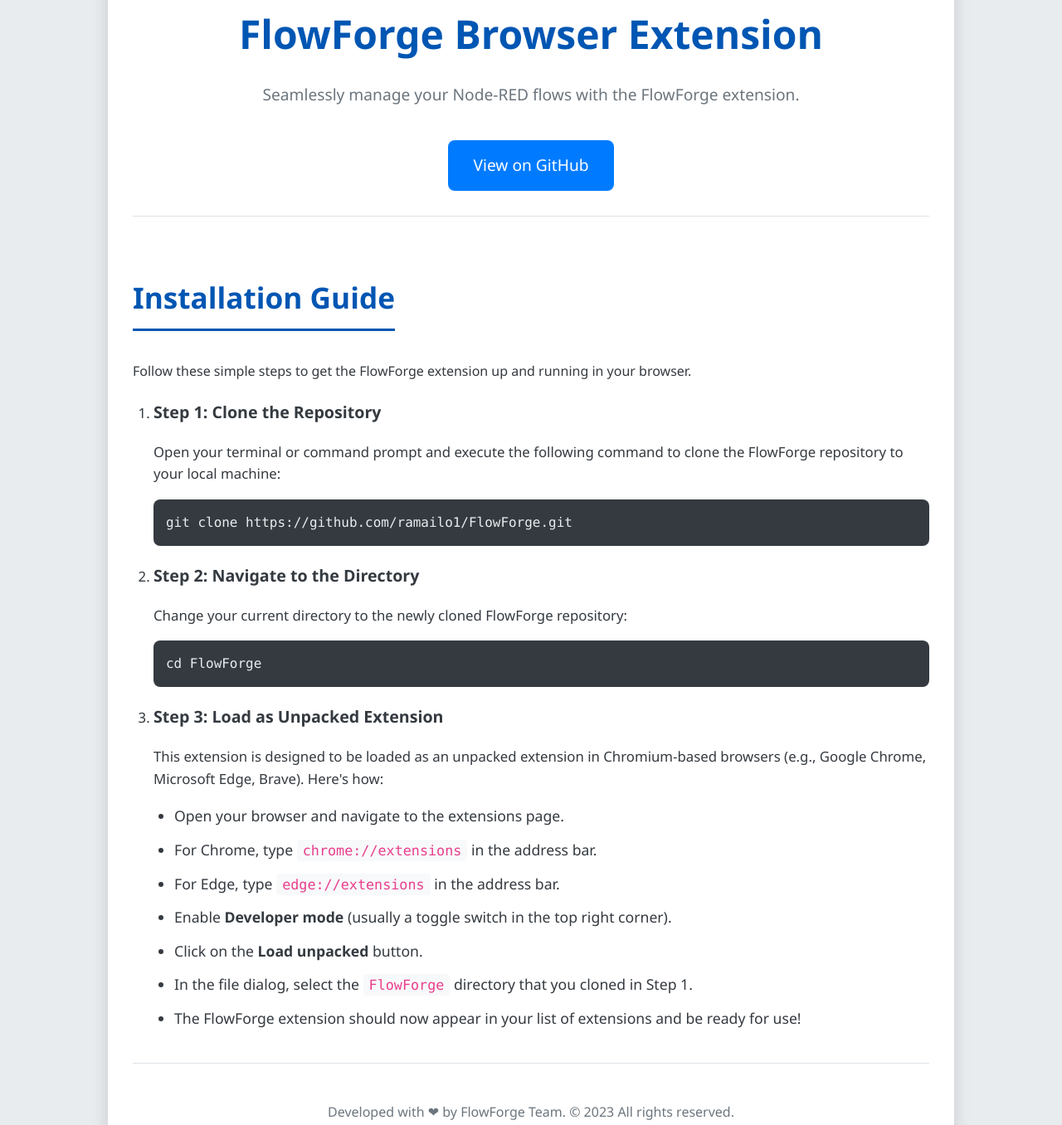
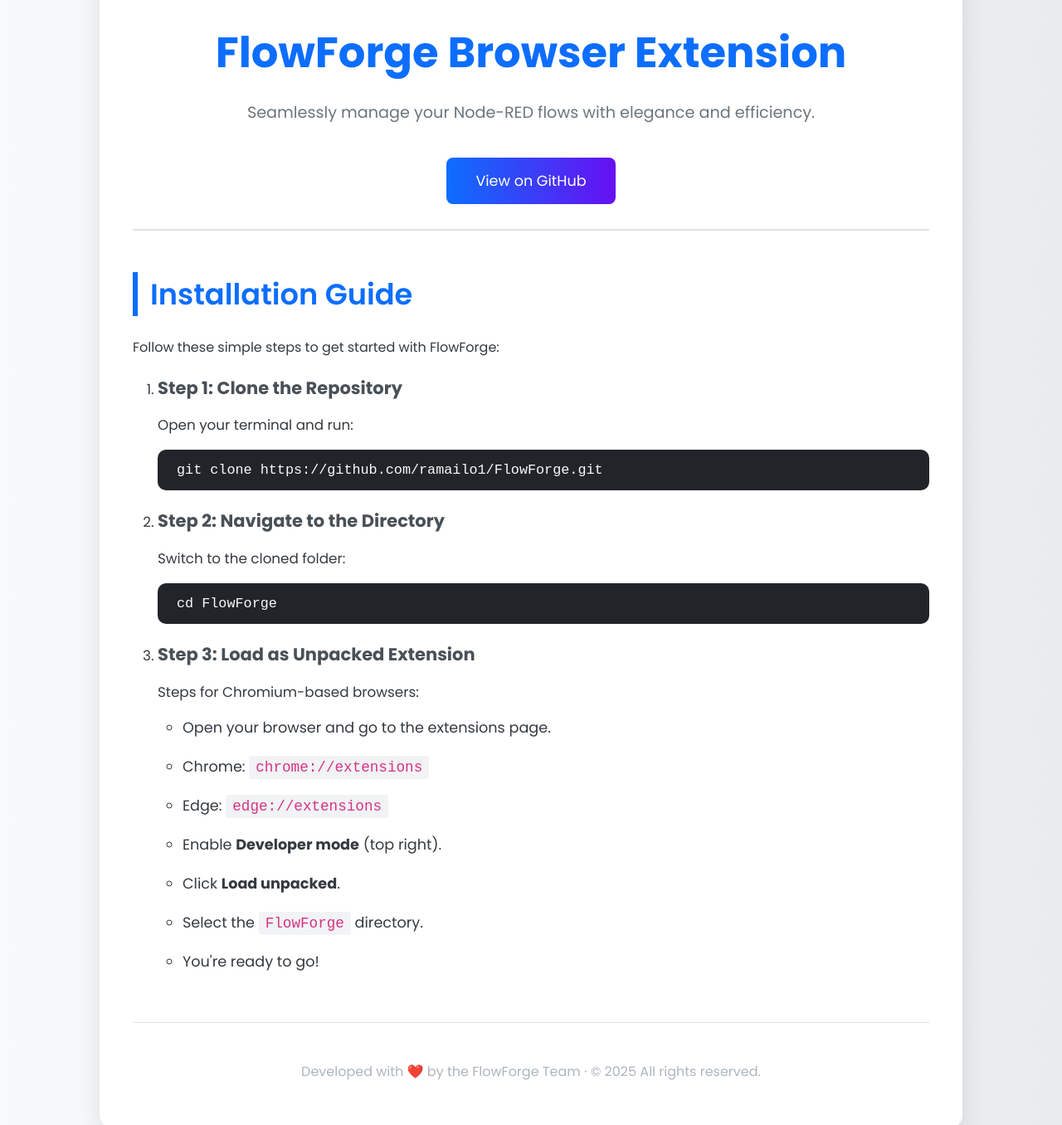
Before and after one commit to ramailo1/FlowForge, a browser extension: page docs/index.html in a window 1280 px wide. Shown: the part 109-1465 px from the top of the page at 83% size. Drawn offline with Linux system fonts and the light colour scheme.

Commit message:
Update: Refine index.html content and styling

```diff
--- a/docs/index.html
+++ b/docs/index.html
@@ -1,114 +1,140 @@
 <!DOCTYPE html>
 <html lang="en">
 <head>
-    <meta charset="UTF-8">
-    <meta name="viewport" content="width=device-width, initial-scale=1.0">
+    <meta charset="UTF-8" />
+    <meta name="viewport" content="width=device-width, initial-scale=1.0"/>
     <title>FlowForge - Automate Your Browsing</title>
+    <link href="https://fonts.googleapis.com/css2?family=Poppins:wght@300;400;600;700&display=swap" rel="stylesheet">
     <style>
         body {
-            font-family: 'Segoe UI', Arial, sans-serif;
+            font-family: 'Poppins', sans-serif;
             margin: 0;
             padding: 0;
-            background-color: #e9ecef;
+            background: linear-gradient(to right, #f8f9fa, #e9ecef);
             color: #343a40;
-            line-height: 1.6;
         }
+
         .container {
             max-width: 960px;
-            margin: 50px auto;
-            padding: 30px;
+            margin: 60px auto;
+            padding: 40px;
             background-color: #ffffff;
-            border-radius: 10px;
-            box-shadow: 0 8px 20px rgba(0, 0, 0, 0.15);
+            border-radius: 16px;
+            box-shadow: 0 12px 30px rgba(0, 0, 0, 0.1);
+            animation: fadeIn 0.8s ease-in-out;
         }
+
         header {
             text-align: center;
             padding-bottom: 30px;
-            border-bottom: 1px solid #dee2e6;
-            margin-bottom: 40px;
+            margin-bottom: 50px;
+            border-bottom: 2px solid #dee2e6;
         }
+
         header h1 {
-            color: #0056b3;
-            font-size: 3em;
+            color: #0d6efd;
+            font-size: 3.2em;
             margin-bottom: 15px;
             font-weight: 700;
         }
+
         header p {
             font-size: 1.2em;
             color: #6c757d;
         }
-        section {
-            margin-bottom: 40px;
-        }
-        h2 {
-            color: #0056b3;
-            font-size: 2.2em;
-            margin-bottom: 20px;
-            border-bottom: 3px solid #0056b3;
-            padding-bottom: 10px;
-            display: inline-block;
-            font-weight: 600;
-        }
+
         .button {
             display: inline-block;
-            background-color: #007bff;
+            background: linear-gradient(to right, #0d6efd, #6610f2);
             color: #fff;
-            padding: 15px 30px;
+            padding: 15px 35px;
             border-radius: 8px;
             text-decoration: none;
-            font-size: 1.2em;
-            transition: background-color 0.3s ease, transform 0.2s ease;
+            font-size: 1.1em;
             margin-top: 20px;
+            transition: all 0.3s ease;
         }
+
         .button:hover {
-            background-color: #0056b3;
-            transform: translateY(-2px);
+            background: linear-gradient(to right, #0a58ca, #520dc2);
+            transform: translateY(-3px);
         }
+
+        section {
+            margin-bottom: 50px;
+        }
+
+        h2 {
+            font-size: 2.2em;
+            color: #0d6efd;
+            font-weight: 600;
+            border-left: 6px solid #0d6efd;
+            padding-left: 15px;
+            margin-bottom: 25px;
+        }
+
+        h3 {
+            font-size: 1.25em;
+            margin-bottom: 8px;
+            color: #495057;
+        }
+
         .instructions ol {
-            list-style-type: decimal;
-            padding-left: 25px;
+            padding-left: 30px;
         }
+
         .instructions li {
-            margin-bottom: 12px;
+            margin-bottom: 20px;
             font-size: 1.05em;
         }
+
+        ul {
+            padding-left: 30px;
+        }
+
+        ul li {
+            margin-bottom: 10px;
+        }
+
         code {
-            background-color: #f8f9fa;
-            padding: 3px 7px;
+            background-color: #f1f3f5;
+            color: #d63384;
+            padding: 4px 8px;
             border-radius: 4px;
-            font-family: 'SFMono-Regular', Consolas, 'Liberation Mono', Menlo, Courier, monospace;
-            color: #e83e8c;
-            font-size: 0.95em;
+            font-family: 'Courier New', monospace;
         }
+
         pre {
-            background-color: #343a40;
-            color: #e9ecef;
+            background-color: #212529;
+            color: #f8f9fa;
             padding: 15px;
-            border-radius: 8px;
+            border-radius: 10px;
             overflow-x: auto;
-            margin-top: 15px;
         }
+
         pre code {
+            color: inherit;
             background-color: transparent;
-            color: inherit;
-            padding: 0;
-            border-radius: 0;
         }
+
         footer {
             text-align: center;
             padding-top: 30px;
+            margin-top: 60px;
+            font-size: 1em;
+            color: #adb5bd;
             border-top: 1px solid #dee2e6;
-            margin-top: 40px;
-            color: #6c757d;
-            font-size: 1em;
         }
-        ul {
-            list-style-type: disc;
-            padding-left: 25px;
-        }
-        ul li {
-            margin-bottom: 8px;
-            font-size: 1.05em;
+
+        @keyframes fadeIn {
+            from {
+                opacity: 0;
+                transform: translateY(20px);
+            }
+            to {
+                opacity: 1;
+                transform: translateY(0);
+            }
         }
     </style>
 </head>
@@ -116,42 +142,42 @@
     <div class="container">
         <header>
             <h1>FlowForge Browser Extension</h1>
-            <p>Seamlessly manage your Node-RED flows with the FlowForge extension.</p>
+            <p>Seamlessly manage your Node-RED flows with elegance and efficiency.</p>
             <a href="https://github.com/ramailo1/FlowForge" class="button" target="_blank">View on GitHub</a>
         </header>
 
         <section class="instructions">
             <h2>Installation Guide</h2>
-            <p>Follow these simple steps to get the FlowForge extension up and running in your browser.</p>
+            <p>Follow these simple steps to get started with FlowForge:</p>
             <ol>
                 <li>
                     <h3>Step 1: Clone the Repository</h3>
-                    <p>Open your terminal or command prompt and execute the following command to clone the FlowForge repository to your local machine:</p>
+                    <p>Open your terminal and run:</p>
                     <pre><code>git clone https://github.com/ramailo1/FlowForge.git</code></pre>
                 </li>
                 <li>
                     <h3>Step 2: Navigate to the Directory</h3>
-                    <p>Change your current directory to the newly cloned FlowForge repository:</p>
+                    <p>Switch to the cloned folder:</p>
                     <pre><code>cd FlowForge</code></pre>
                 </li>
                 <li>
                     <h3>Step 3: Load as Unpacked Extension</h3>
-                    <p>This extension is designed to be loaded as an unpacked extension in Chromium-based browsers (e.g., Google Chrome, Microsoft Edge, Brave). Here's how:</p>
+                    <p>Steps for Chromium-based browsers:</p>
                     <ul>
-                        <li>Open your browser and navigate to the extensions page.</li>
-                        <li>For Chrome, type <code>chrome://extensions</code> in the address bar.</li>
-                        <li>For Edge, type <code>edge://extensions</code> in the address bar.</li>
-                        <li>Enable <strong>Developer mode</strong> (usually a toggle switch in the top right corner).</li>
-                        <li>Click on the <strong>Load unpacked</strong> button.</li>
-                        <li>In the file dialog, select the <code>FlowForge</code> directory that you cloned in Step 1.</li>
-                        <li>The FlowForge extension should now appear in your list of extensions and be ready for use!</li>
+                        <li>Open your browser and go to the extensions page.</li>
+                        <li>Chrome: <code>chrome://extensions</code></li>
+                        <li>Edge: <code>edge://extensions</code></li>
+                        <li>Enable <strong>Developer mode</strong> (top right).</li>
+                        <li>Click <strong>Load unpacked</strong>.</li>
+                        <li>Select the <code>FlowForge</code> directory.</li>
+                        <li>You're ready to go!</li>
                     </ul>
                 </li>
             </ol>
         </section>
 
         <footer>
-            <p>Developed with &#x2764; by FlowForge Team. &copy; 2023 All rights reserved.</p>
+            <p>Developed with ❤️ by the FlowForge Team &middot; &copy; 2025 All rights reserved.</p>
         </footer>
     </div>
 </body>
```
